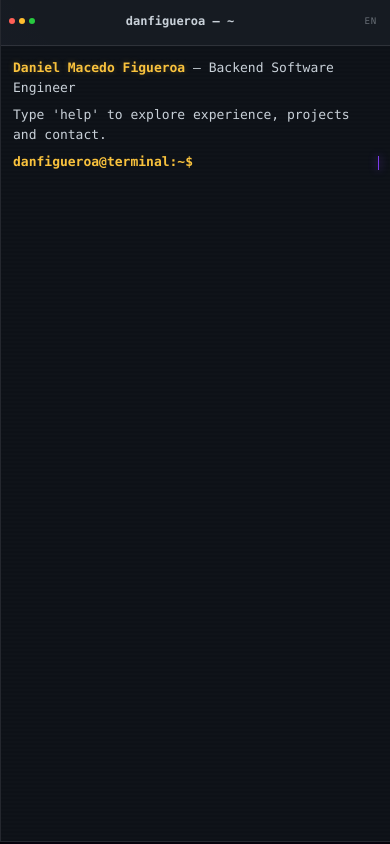
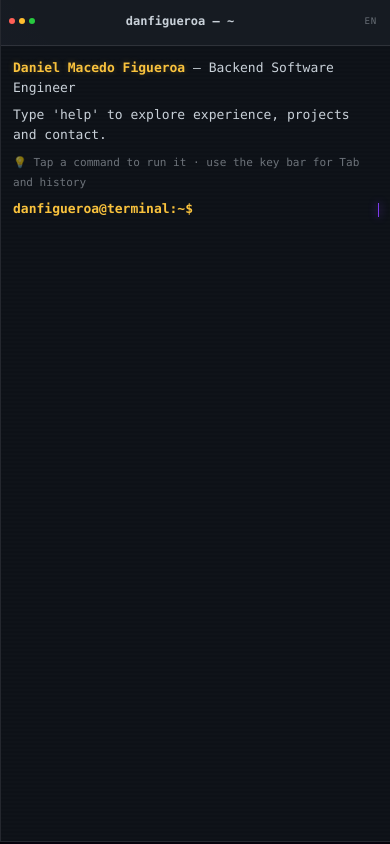
Before and after one commit to danfigueroa/daniel-figueroa, a React (Vite) app: page / in a window 390 px wide. Built offline with nearby package versions, Linux system fonts and the light colour scheme.

Commit message:
feat(terminal): show a touch-specific hint on phones

```diff
--- a/src/components/Terminal.tsx
+++ b/src/components/Terminal.tsx
@@ -34,6 +34,7 @@ const translations = {
         helpMsg:
             "Type 'help' to explore experience, projects and contact.",
         hint: '💡 Tab autocompletes · ↑/↓ browses history',
+        touchHint: '💡 Tap a command to run it · use the key bar for Tab and history',
         langHint: "Language: English — type 'lang' to switch",
         unrecognizedCmd: (cmd: string) => `Command not recognized: ${cmd}`,
         didYouMean: (cmd: string) =>
@@ -52,6 +53,8 @@ const translations = {
         helpMsg:
             "Digite 'help' para explorar experiência, projetos e contato.",
         hint: '💡 Tab completa · ↑/↓ navega o histórico',
+        touchHint:
+            '💡 Toque num comando para executá-lo · use a barra para Tab e histórico',
         langHint: "Idioma: Português — digite 'lang' para trocar",
         unrecognizedCmd: (cmd: string) => `Comando não reconhecido: ${cmd}`,
         didYouMean: (cmd: string) =>
@@ -94,6 +97,12 @@ const buildWelcomeLines = (lang: Language): Line[] => {
             isHtml: true,
             isSystem: true,
         },
+        {
+            content: `<span class="touch-hint-line">${t.touchHint}</span>`,
+            id: 'touch-hint-4',
+            isHtml: true,
+            isSystem: true,
+        },
     ]
 }
 
@@ -112,7 +121,7 @@ export const Terminal: React.FC = () => {
     useEffect(() => {
         // Ao iniciar, mostra a mensagem de boas-vindas no idioma detectado
         setHistory(buildWelcomeLines(language))
-        setLineCounter(3)
+        setLineCounter(5)
     }, [])
 
     useEffect(() => {
@@ -297,7 +306,7 @@ export const Terminal: React.FC = () => {
                 setHistory(buildWelcomeLines(language))
                 setCurrentInput('')
                 setIsProcessing(false)
-                setLineCounter(3)
+                setLineCounter(5)
                 return
             }
 
--- a/src/index.css
+++ b/src/index.css
@@ -192,9 +192,20 @@ body {
 }
 
 /* Tab e setas não existem em touch: a dica só atrapalharia */
+/* Cada tipo de dispositivo vê só a dica que consegue usar */
+.touch-hint-line {
+    display: none;
+    opacity: 0.5;
+    font-size: 0.85em;
+}
+
 @media (hover: none) {
     .hint-line {
         display: none;
+    }
+
+    .touch-hint-line {
+        display: inline;
     }
 }
 
```
